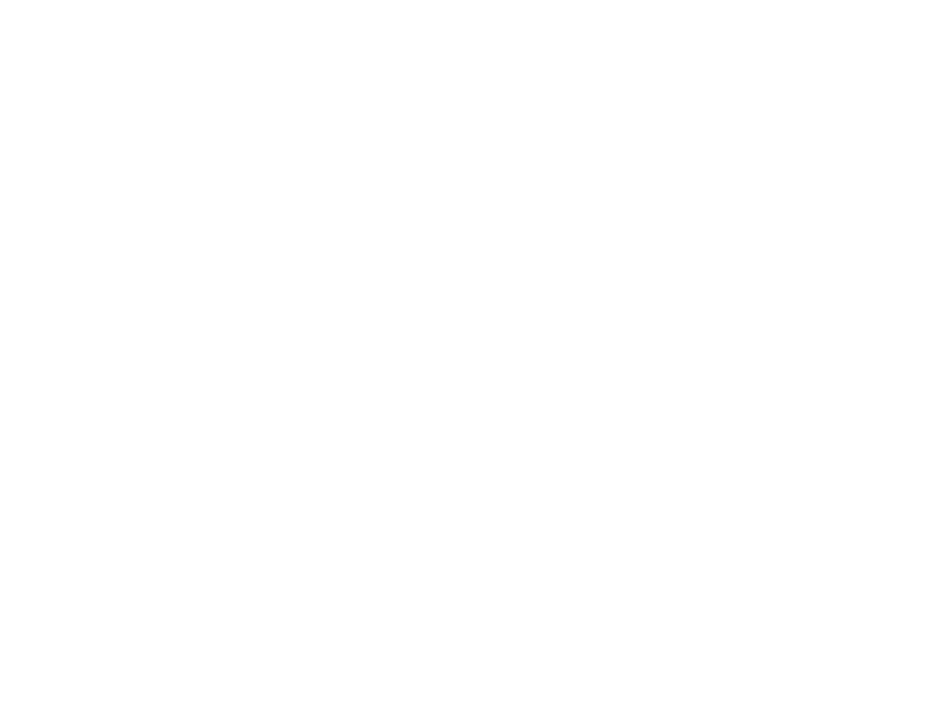
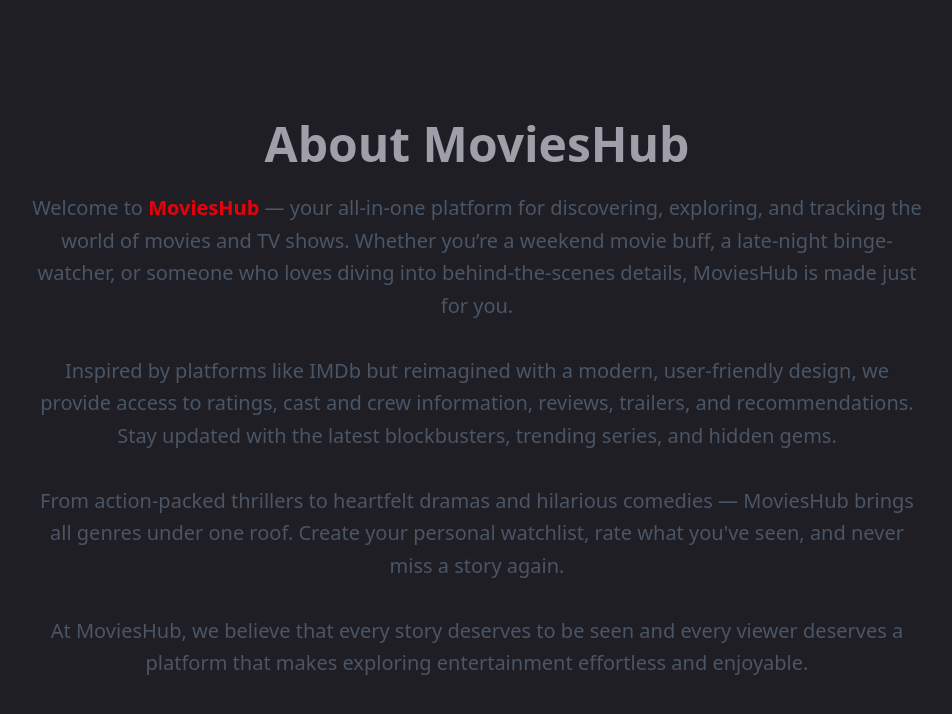
Before and after one commit to tusharvashishtha/MoviesHub, a React (Vite) app: page /about in a window 1280 px wide. Before the commit this address had no page. Shown: the top 714 px of the page, without its empty margins (163-1115 px from the left). Built offline with nearby package versions, Linux system fonts and the light colour scheme.

Commit message:
about us

```diff
--- a/src/App.jsx
+++ b/src/App.jsx
@@ -7,6 +7,7 @@ import Popular from './components/Popular'
 import Movies from './components/Movies'
 import TvShows from './components/TvShows'
 import People from './components/People'
+import About from './components/About'
 
 function App() {
 
@@ -20,6 +21,7 @@ function App() {
       <Route path='/movie' element={<Movies/>} />
       <Route path='/tvshows' element={<TvShows/>} />
       <Route path='/people' element={<People/>} />
+      <Route path='/about' element={<About />} />
       </Routes>
     </div>
   )
--- /dev/null
+++ b/src/components/About.jsx
@@ -0,0 +1,26 @@
+import React from "react";
+
+const About = () => {
+  return (
+     <section className="w-[100vw] min-h-screen px-6 py-16 flex items-center justify-center">
+      <div className="max-w-4xl mx-auto text-center">
+        <h1 className="text-3xl sm:text-4xl md:text-5xl font-bold text-zinc-400 mb-6">
+          About MoviesHub
+        </h1>
+        <p className="text-base sm:text-lg md:text-xl text-gray-600 leading-relaxed">
+          Welcome to <span className="font-semibold text-red-600">MoviesHub</span> — your all-in-one platform for discovering, exploring, and tracking the world of movies and TV shows.
+          Whether you’re a weekend movie buff, a late-night binge-watcher, or someone who loves diving into behind-the-scenes details, MoviesHub is made just for you.
+          <br /><br />
+          Inspired by platforms like IMDb but reimagined with a modern, user-friendly design, we provide access to ratings, cast and crew information, reviews, trailers, and recommendations.
+          Stay updated with the latest blockbusters, trending series, and hidden gems.
+          <br /><br />
+          From action-packed thrillers to heartfelt dramas and hilarious comedies — MoviesHub brings all genres under one roof. Create your personal watchlist, rate what you've seen, and never miss a story again.
+          <br /><br />
+          At MoviesHub, we believe that every story deserves to be seen and every viewer deserves a platform that makes exploring entertainment effortless and enjoyable.
+        </p>
+      </div>
+    </section>
+  );
+};
+
+export default About;
--- a/src/components/partials/Cards.jsx
+++ b/src/components/partials/Cards.jsx
@@ -1,5 +1,6 @@
 import React from 'react';
 import { Link } from 'react-router-dom';
+import noImage from "/noImage.png"
 
 const Cards = ({data , title}) => {
   return (
@@ -10,7 +11,7 @@ const Cards = ({data , title}) => {
          c.poster_path ||  c.backdrop_path || c.profile_path
         }`} alt='' />
         <h1 className='text-xl text-zinc-400 mt-3 font-semibold'>
-         { c.name ||c.original_name  || c.title ||c.original_title
+         { c.name ||c.original_name  || c.title ||c.original_title ? c.name ||c.original_name  || c.title ||c.original_title : noImage
          }
          </h1>
 
--- a/src/components/partials/HorizontalCards.jsx
+++ b/src/components/partials/HorizontalCards.jsx
@@ -1,6 +1,7 @@
 import React from "react";
 import Slider from "react-slick";
 import Dropdown from "./Dropdown";
+import noImage from "/noImage.png"
 
 const HorizontalCards = ({ data }) => {
   var settings = {
@@ -44,7 +45,7 @@ const HorizontalCards = ({ data }) => {
             <div className="bg-zinc-900 rounded overflow-hidden shadow-lg h-[350px] flex flex-col">
               <img
                 className="w-full h-[50%] object-cover"
-                src={`https://image.tmdb.org/t/p/original/${d.backdrop_path || d.poster_path}`}
+                src={d.backdrop_path || d.poster_path ? `https://image.tmdb.org/t/p/original/${d.backdrop_path || d.poster_path}` : noImage}
                 alt=""
               />
               <div className="p-4 text-white h-[50%] flex flex-col">
--- a/src/components/partials/Sidenav.jsx
+++ b/src/components/partials/Sidenav.jsx
@@ -22,8 +22,8 @@ const Sidenav = () => {
         <hr className='border-none h-[1px] bg-zinc-400'/>
          <nav className='flex flex-col text-zinc-400 text-[xl] gap-3'>
            <h1 className='text-white font-semibold text-xl mt-10 mb-5'>Website Information</h1>
-           <Link className='hover:bg-[#6556CD] hover:text-white duration-400 rounded-lg p-5'><i className="ri-information-fill"></i> About</Link>
-           <Link className='hover:bg-[#6556CD] hover:text-white duration-400 rounded-lg p-5'><i className="ri-phone-fill"></i>  Contact Us</Link>
+           <Link to = "/about" className='hover:bg-[#6556CD] hover:text-white duration-400 rounded-lg p-5'><i className="ri-information-fill"></i> About</Link>
+           <Link to = "/contact" className='hover:bg-[#6556CD] hover:text-white duration-400 rounded-lg p-5'><i className="ri-phone-fill"></i> Contact Us</Link>
 
         </nav>
 
```
